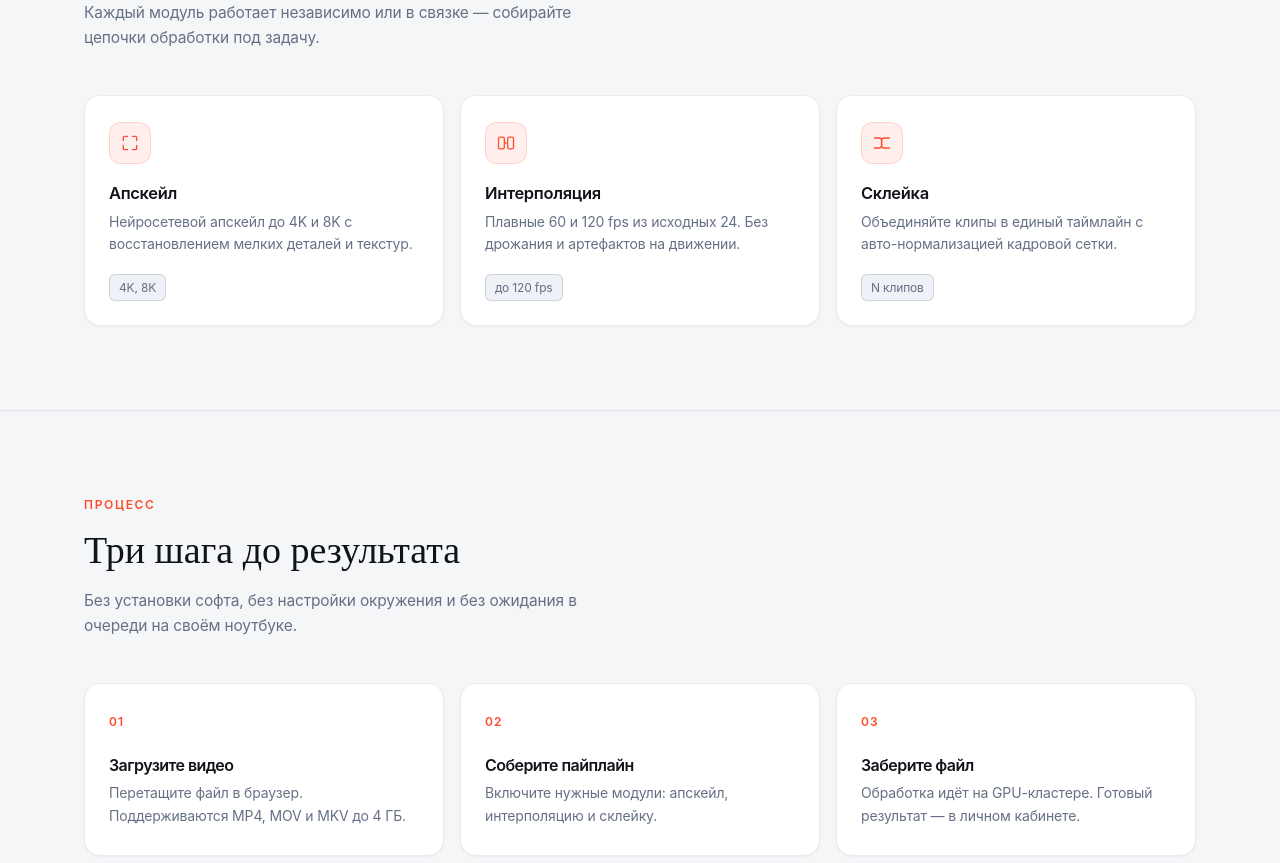
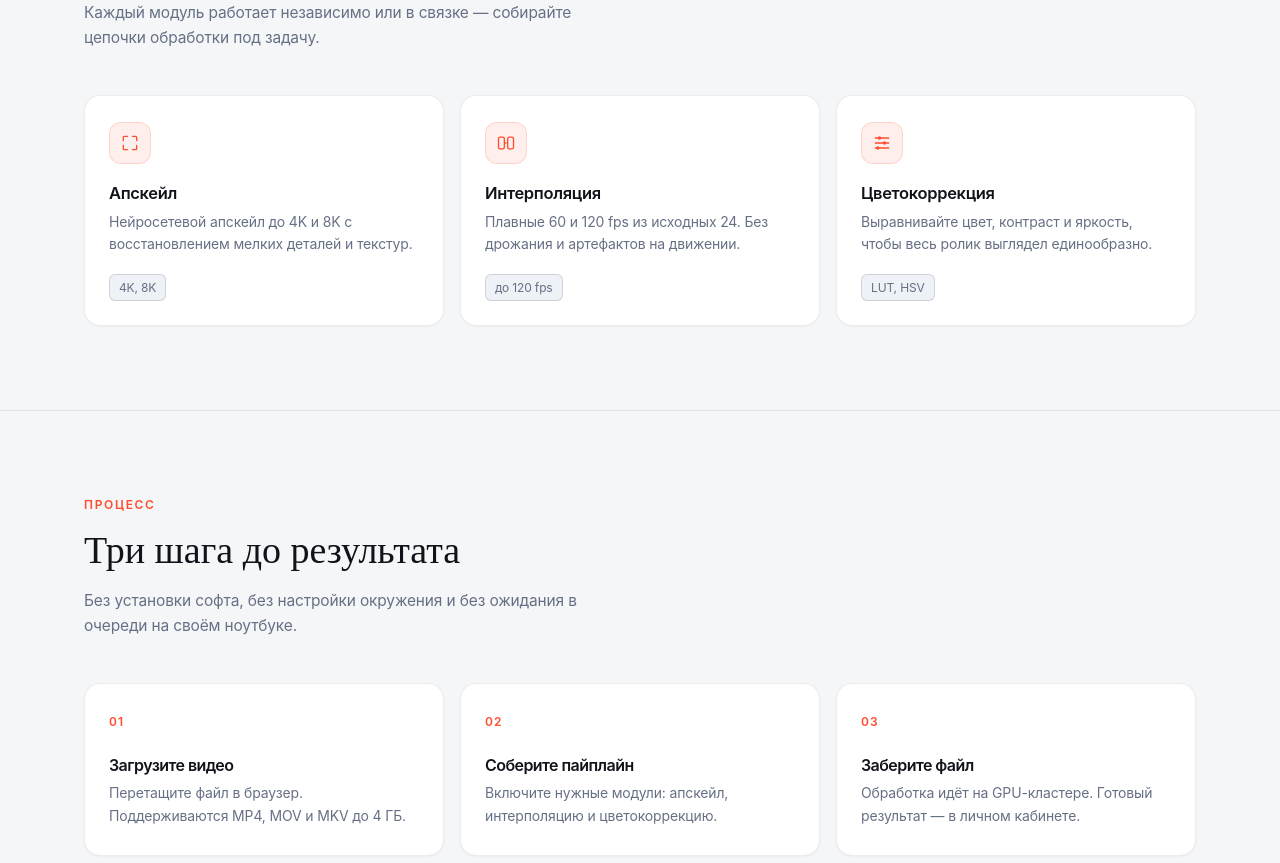
Before and after one commit to od1sr/sprite-interpolator, a React (Vite) app in the folder frontend/: page / in a window 1280 px wide. Shown: the part 920-1783 px from the top of the page. Built offline with nearby package versions, Linux system fonts and the light colour scheme.

Commit message:
frontend: fix landing color correction plane

```diff
--- a/frontend/src/views/Landing.jsx
+++ b/frontend/src/views/Landing.jsx
@@ -100,13 +100,17 @@ export default function Landing({ onAuthClick }) {
                 <div className="card">
                   <div className="card-icon">
                     <svg viewBox="0 0 24 24" fill="none" stroke="currentColor" strokeWidth="1.6" strokeLinecap="round" strokeLinejoin="round">
-                      <path d="M3 6h5.5a3 3 0 0 1 3 3v6a3 3 0 0 0 3 3H21"/>
-                      <path d="M3 18h5.5a3 3 0 0 0 3-3V9a3 3 0 0 1 3-3H21"/>
+                      <path d="M4 6h16"/>
+                      <path d="M4 12h16"/>
+                      <path d="M4 18h16"/>
+                      <circle cx="9" cy="6" r="2" fill="currentColor" stroke="none"/>
+                      <circle cx="15" cy="12" r="2" fill="currentColor" stroke="none"/>
+                      <circle cx="7" cy="18" r="2" fill="currentColor" stroke="none"/>
                     </svg>
                   </div>
-                  <h3>Склейка</h3>
-                  <p>Объединяйте клипы в единый таймлайн с авто-нормализацией кадровой сетки.</p>
-                  <span className="tag">N клипов</span>
+                  <h3>Цветокоррекция</h3>
+                  <p>Выравнивайте цвет, контраст и яркость, чтобы весь ролик выглядел единообразно.</p>
+                  <span className="tag">LUT, HSV</span>
                 </div>
 
               </div>
@@ -132,7 +136,7 @@ export default function Landing({ onAuthClick }) {
                 <div className="step">
                   <span className="step-num">02</span>
                   <h4>Соберите пайплайн</h4>
-                  <p>Включите нужные модули: апскейл, интерполяцию и склейку.</p>
+                  <p>Включите нужные модули: апскейл, интерполяцию и цветокоррекцию.</p>
                 </div>
                 <div className="step">
                   <span className="step-num">03</span>
```
